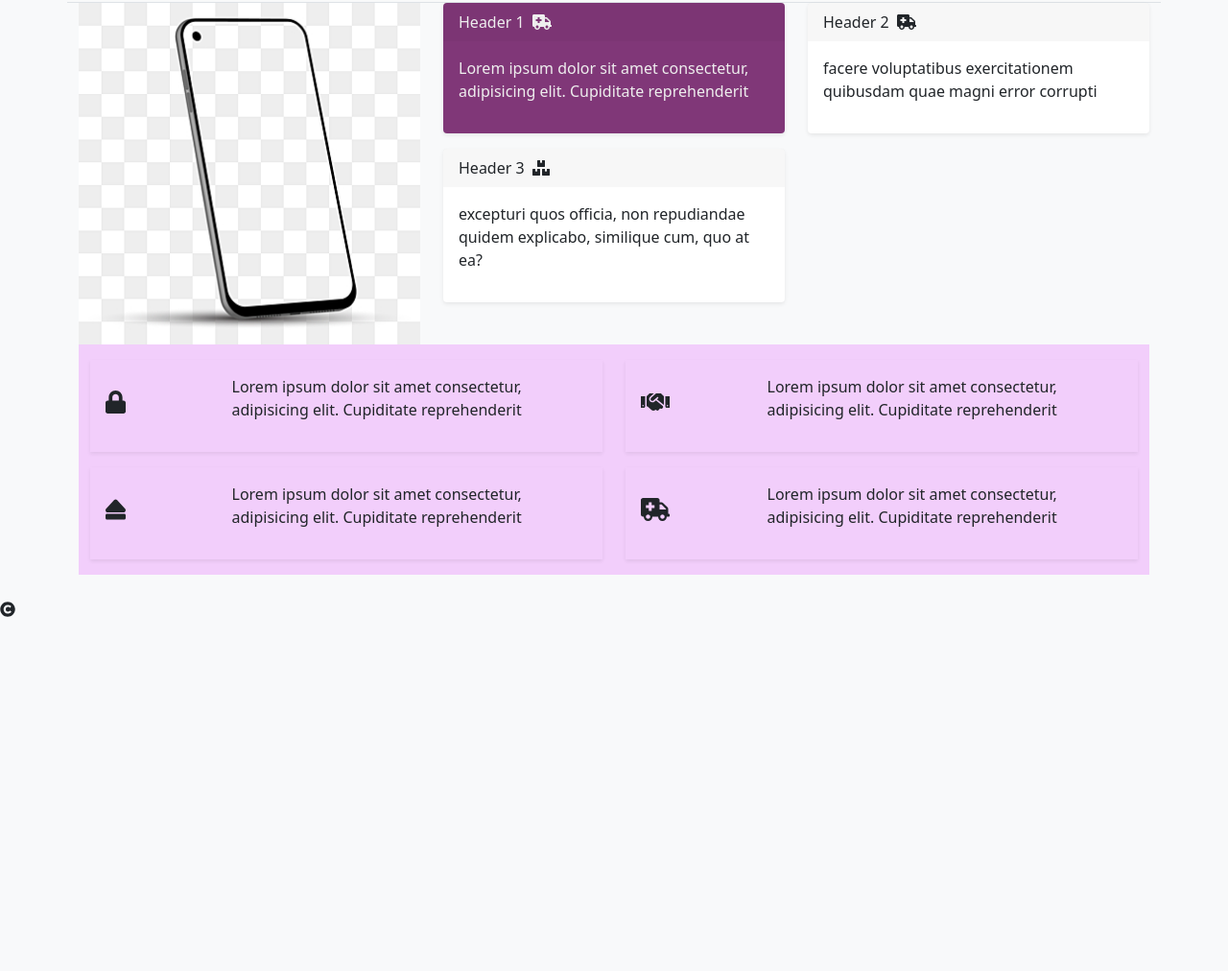
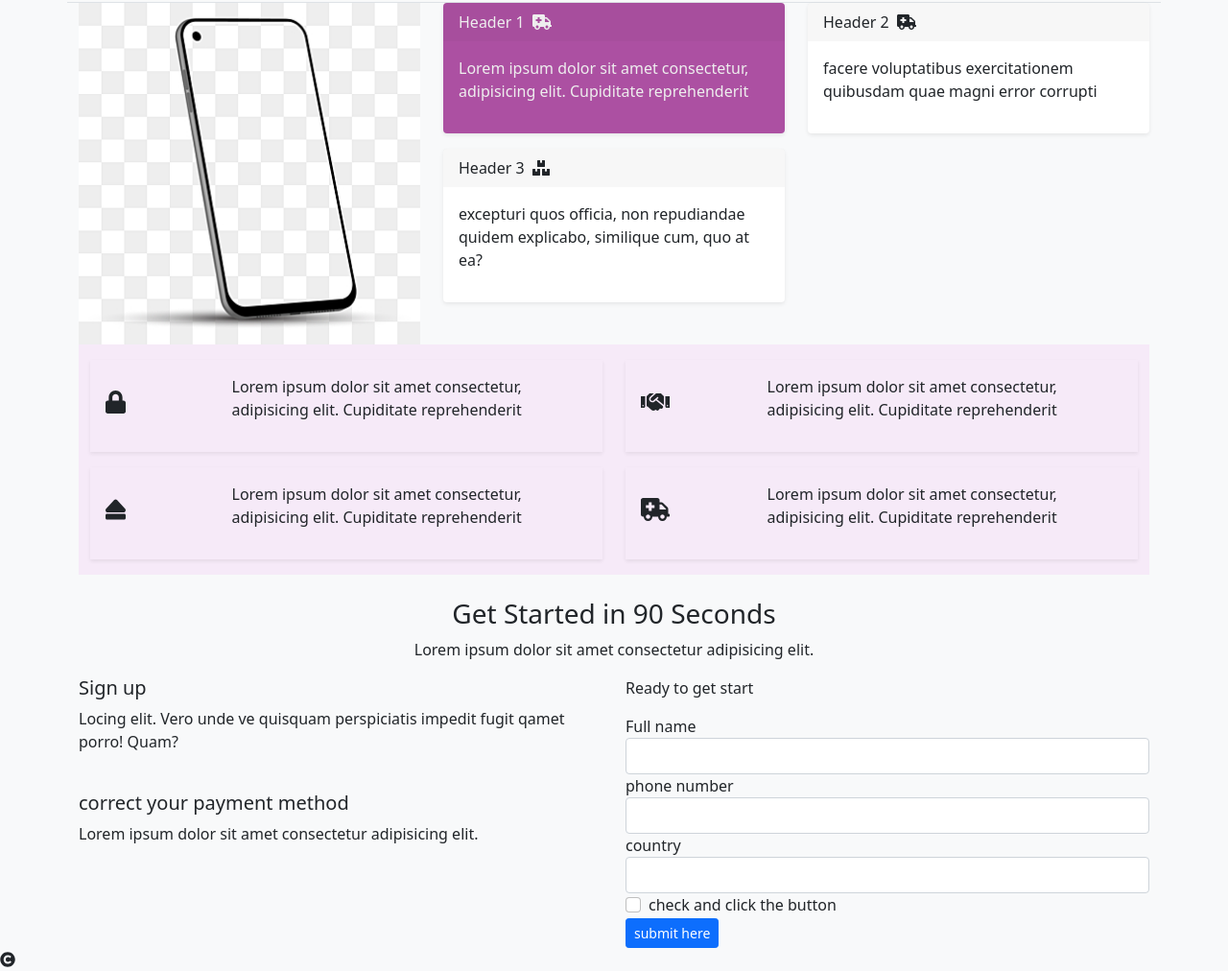
Before and after one commit to ifymeg/web-dev, a plain HTML site: page index.html in a window 1280 px wide. Shown: the part 637-1649 px from the top of the page at 96% size. Before the commit the page ends 1284 px from the top, so only its background shows below. Drawn offline with nearby package versions, Linux system fonts and the light colour scheme.

Commit message:
progress

```diff
--- a/asset/css/style.css
+++ b/asset/css/style.css
@@ -4,9 +4,13 @@ div.box {
 }
 
 div.bg-main{
-    background-color: #5e0053c6;
+    background-color: #972189c6;
     color: #eee;
 }
 div.bg-mainAlt{
-    background-color: #d400ff2c;
+    background-color: #f6eaf8;
 }
+.w-up{
+  color: rgb(22, 4, 39);
+  font-weight: bold;
+}
--- a/index.html
+++ b/index.html
@@ -240,6 +240,57 @@
 
   </div>
 
+  <!-- containter -->
+  <div class="container">
+    <!-- setup -->
+    <h3 class="d-flex justify-content-center w.up">Get Started in 90 Seconds </h3>
+    <p class="d-flex justify-content-center">Lorem ipsum dolor sit amet consectetur adipisicing elit.</p>
+
+    <!-- row/col -->
+    <div class="row">
+      <!-- col1 -->
+      <div class="col">
+        <h5 class="w.up">Sign up</h5>
+        <p class="d-flex justify-content-center">Locing elit. Vero unde ve quisquam perspiciatis
+          impedit fugit qamet porro! Quam?</p>
+        <br />
+        <h5 class="w.up">correct your payment method</h5>
+        <p>Lorem ipsum dolor sit amet consectetur adipisicing elit.</p>
+      </div>
+      <!-- col2 -->
+      <div class="col">
+        <p class="w.up">Ready to get start</p>
+        <form action="">
+
+          <div class="form-group">
+            <label for="Full name">Full name</label>
+            <input type="Full name" class="form-control" name="Full name" id="full name" placeholder="" />
+          </div>
+
+          <div class="form-group">
+            <label for="phone number">phone number</label>
+            <input type="phone number" class="form-control" name="phone number" id="phone number" placeholder="">
+          </div>
+
+          <div class="form-group">
+            <label for="country">country</label>
+            <input type="country" class="form-control" name="country" id="country" placeholder="">
+          </div>
+
+          <div class="form-check">
+            <input class="form-check-input" type="checkbox" value="" id="flexcheckdefault">
+            <label for="check-form-lable">check and click the button</label>
+          </div>
+
+          <button class="btn btn-sm btn-primary">submit here</button>
+
+      </div>
+      </form>
+    </div>
+
+  </div>
+  </div>
+
   <!-- container-fluid -->
   <div class="container-fluid d-none">
     <!-- row -->
```
Lines whose indentation alone changed are shown as unchanged.
